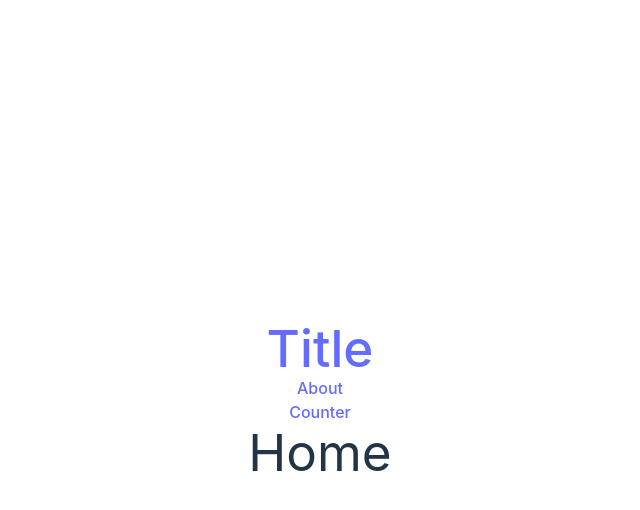
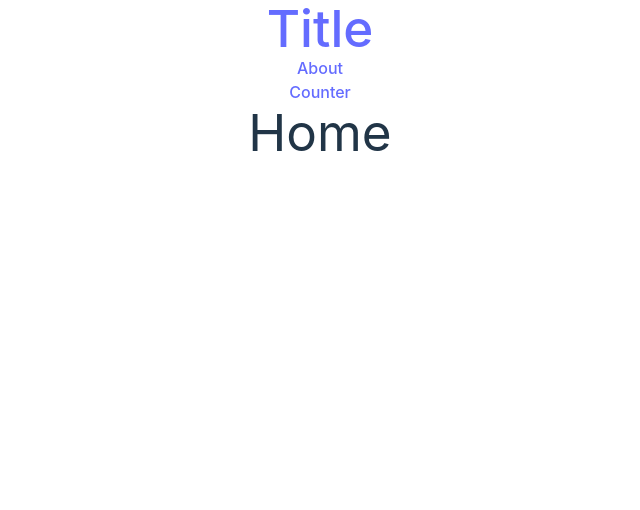
Before and after one commit to ntijoh-linus-eriksson/Opera-bot-training, a React (Vite) app in the folder Opera Bot/: page / in a window 1280 px wide. Shown: the top 510 px of the page, without its empty margins (320-960 px from the left). Built offline with nearby package versions, Linux system fonts and the light colour scheme.

Commit message:
Ändrade lite CSS

```diff
--- a/Opera Bot/src/App.css
+++ b/Opera Bot/src/App.css
@@ -1,7 +1,6 @@
 #root {
-  max-width: 1280px;
+  width: 100vw;
   margin: 0 auto;
-  padding: 2rem;
   text-align: center;
 }
 
--- a/Opera Bot/src/index.css
+++ b/Opera Bot/src/index.css
@@ -31,7 +31,6 @@ a:hover {
 body {
   margin: 0;
   display: flex;
-  place-items: center;
   min-width: 320px;
   min-height: 100vh;
 }
```
